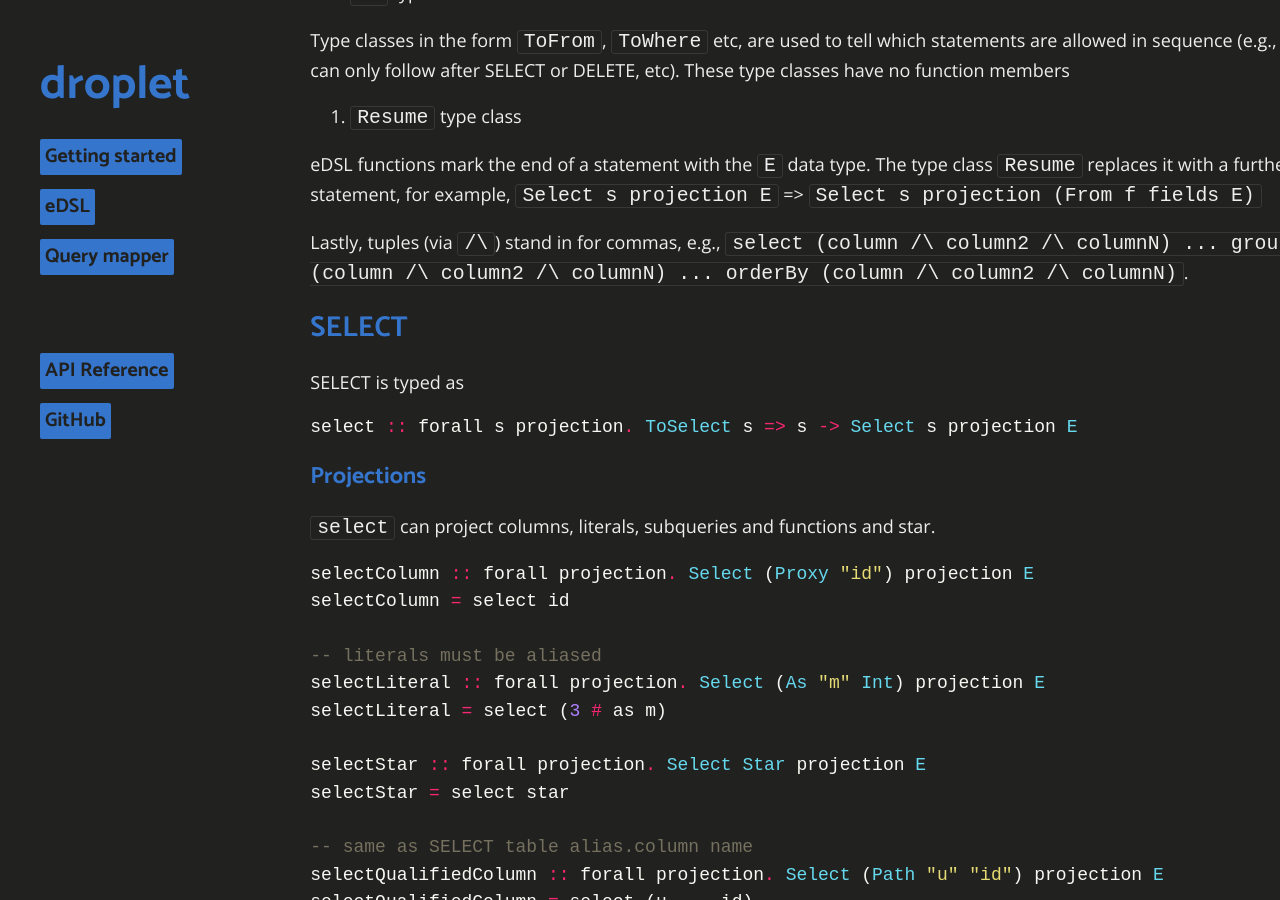
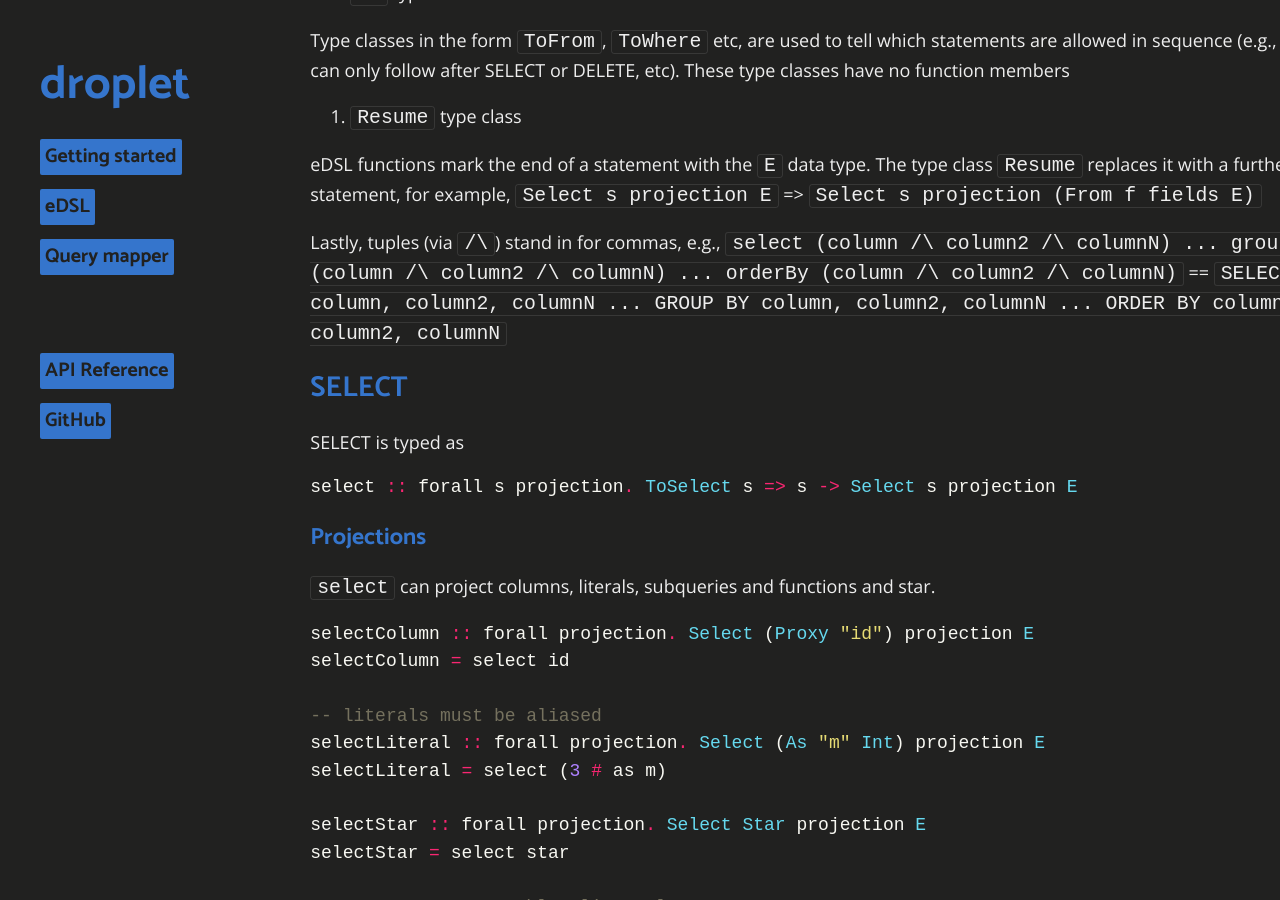
Before and after one commit to easafe/purescript-droplet, a Jekyll site: the page built from docs/edsl.md, in a window 1280 px wide and 900 px high, scrolled down 2329 px. Built offline with Jekyll 4.4.1, drawn with Linux system fonts in a browser that asks for light colours; some of the changed text lies outside the part shown.

Commit message:
A bit more documentation

````diff
--- a/docs/edsl.md
+++ b/docs/edsl.md
@@ -98,7 +98,7 @@ Type classes in the form `ToFrom`, `ToWhere` etc, are used to tell which stateme
 
 eDSL functions mark the end of a statement with the `E` data type. The type class `Resume` replaces it with a further statement, for example, `Select s projection E` => `Select s projection (From f fields E)`
 
-Lastly, tuples (via `/\`) stand in for commas, e.g., `select (column /\ column2 /\ columnN) ... groupBy (column /\ column2 /\ columnN) ... orderBy (column /\ column2 /\ columnN)`.
+Lastly, tuples (via `/\`) stand in for commas, e.g., `select (column /\ column2 /\ columnN) ... groupBy (column /\ column2 /\ columnN) ... orderBy (column /\ column2 /\ columnN)` == `SELECT column, column2, columnN ... GROUP BY column, column2, columnN ... ORDER BY column, column2, columnN`
 
 
 ## SELECT
@@ -173,10 +173,10 @@ As per SQL standard, aggregations must either be the only column projected or be
 
 ```haskell
 -- represents a function that takes arguments
-function ∷ forall input output. String -> FunctionSignature input output
+function :: forall input output. String -> FunctionSignature input output
 
 -- represents a function that takes no arguments
-function' ∷ forall output. String -> FunctionSignature' output
+function' :: forall output. String -> FunctionSignature' output
 
 -- example of defining array_agg for integer inputs
 int_array_agg :: FunctionSignature Int (Maybe (Array Int))
````
Also changed, not shown: other parts of docs/edsl.md (+1 -1 lines).
